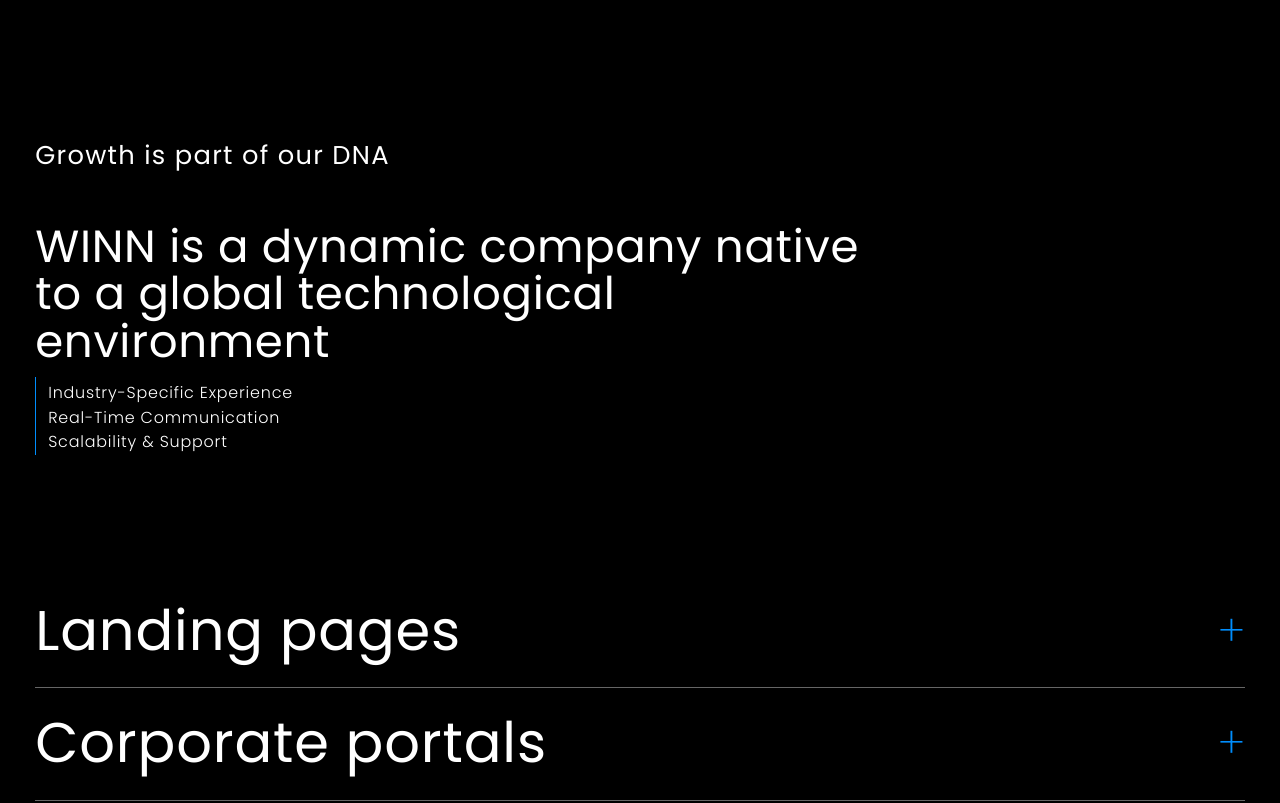
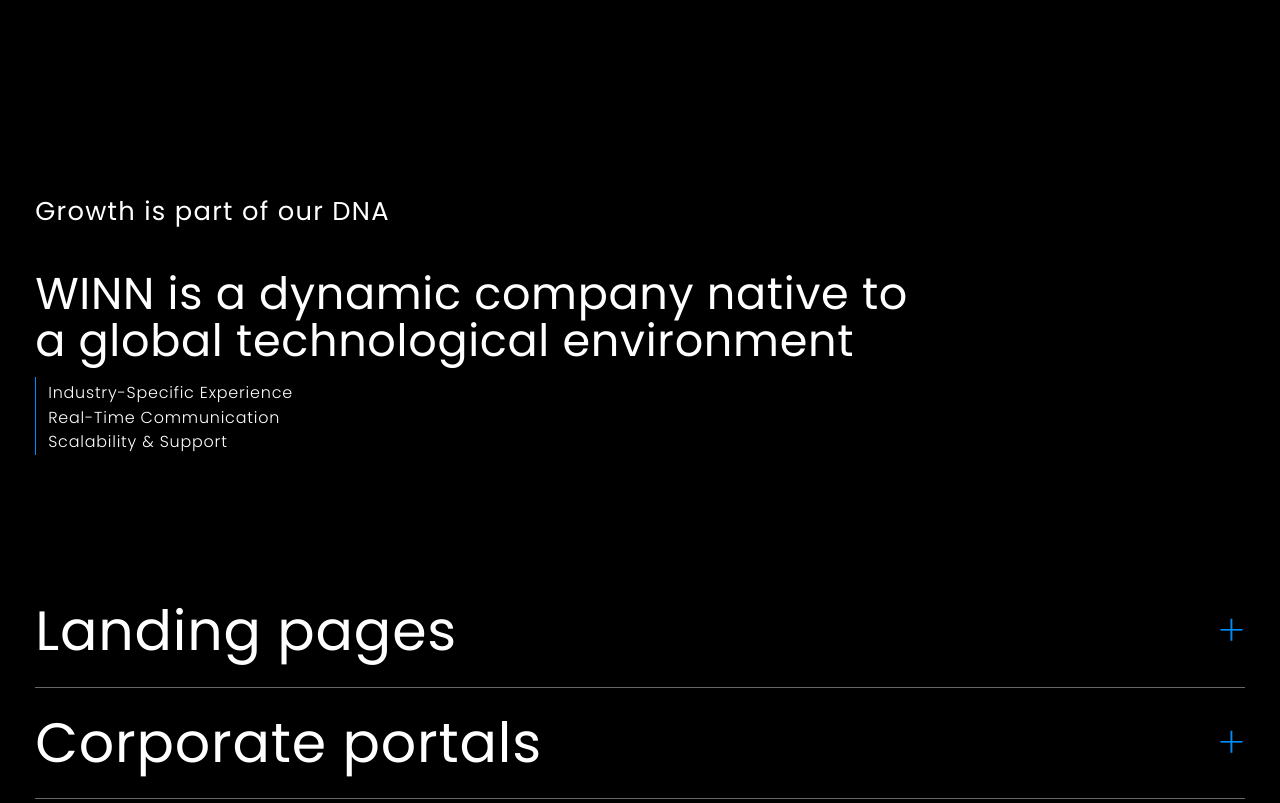
Before and after one commit to EstrellaPolaris/agency, a React (Create React App) app: page / in a window 1280 px wide. Shown: the part 1080-1883 px from the top of the page. Built offline with nearby package versions, Linux system fonts and the light colour scheme.

Commit message:
first commit

```diff
--- a/src/components/info/info.module.scss
+++ b/src/components/info/info.module.scss
@@ -38,11 +38,11 @@
 .info__title__ft{
      @include fluidFontSize(26px, 36px, 300px, 1920px, px);
     letter-spacing: 0.05em;
-    padding-bottom: 3vh;
+    padding-bottom: 2vh;
     font-weight: 400;
 }
 .info__title__sd{
-    @include fluidFontSize(38px, 64px, 300px, 1920px, px);
+    @include fluidFontSize(32px, 64px, 300px, 1920px, px);
     letter-spacing: 0.015em;
     line-height: 1.05;
     font-weight: 400;
--- a/src/components/solutions/solutions.scss
+++ b/src/components/solutions/solutions.scss
@@ -30,7 +30,7 @@
 }
 h2{
     font-family: 'Poppins';
-    @include fluidFontSize(42px, 80px, 300px, 1920px, px);
+    @include fluidFontSize(36px, 80px, 300px, 1920px, px);
     letter-spacing: 0.015em;
     line-height: 1.15;
     font-weight: 400;
```
